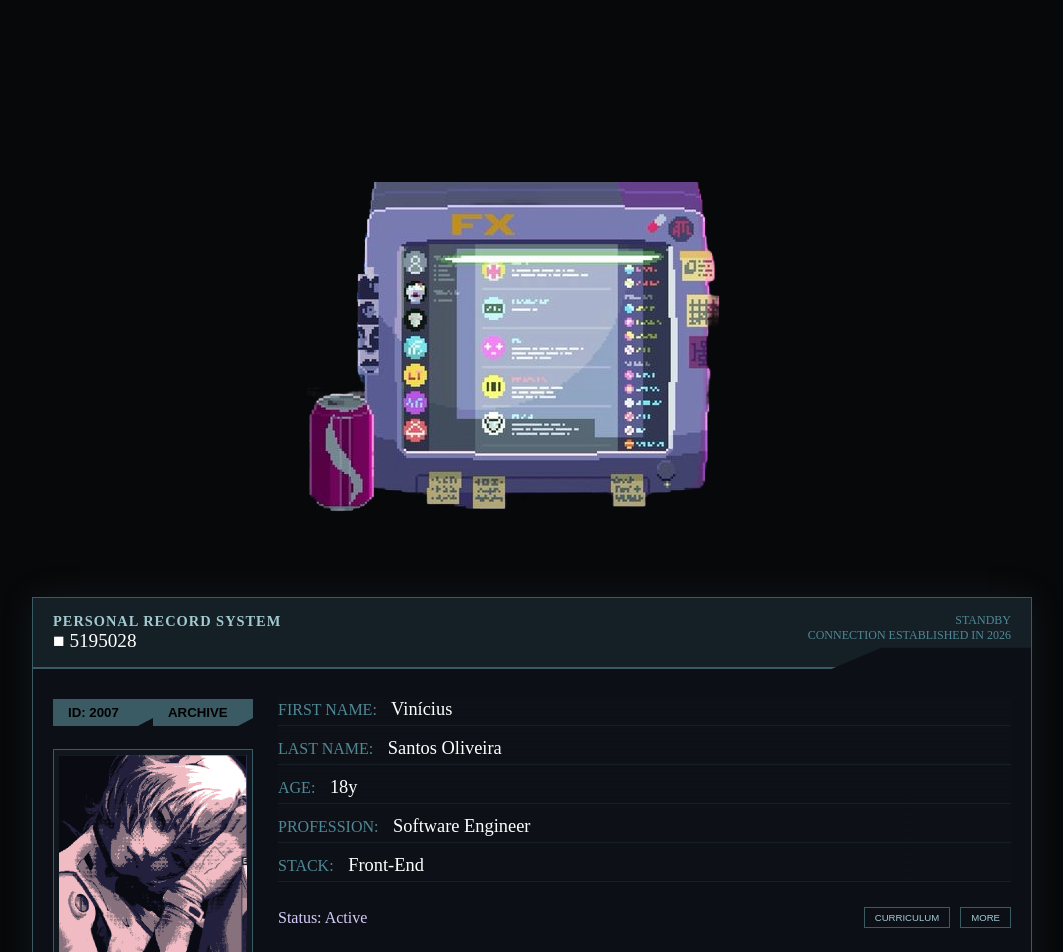
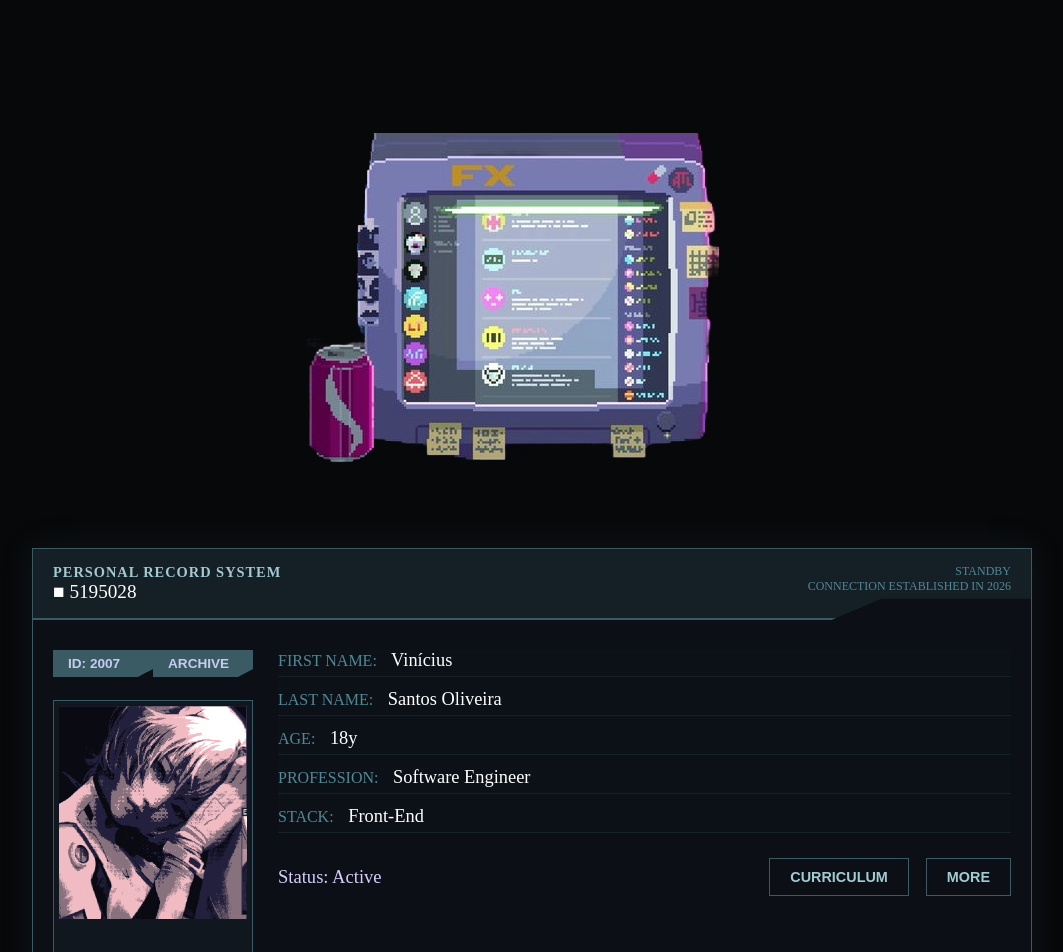
Before and after one commit to SantV7/sant_portfolio, a React (Vite) app: page / in a window 1280 px wide. Shown: the part 980-1932 px from the top of the page, without its empty margins (108-1171 px from the left). Built offline with nearby package versions, Linux system fonts and the light colour scheme; grey boxes are pictures that could not be loaded; a web font is replaced by a local one.

Commit message:
Quando eu acordar faço mais

```diff
--- a/src/components/AboutMe/AboutMe.module.css
+++ b/src/components/AboutMe/AboutMe.module.css
@@ -12,14 +12,14 @@
 }
 
 .apresentation > .old_pc {
-    margin-top: 130px;
+    margin-top: 70px;
     margin-left: -50px;
 }
 
 .gsap_wia {
     font-family: 'Pixelify Sans', sans-serif;
     color: white;
-    font-size: 3.7rem;
+    font-size: 4.3rem;
     text-shadow: 0 0 10px rgba(220, 202, 250, 0.5);
 }
 
@@ -95,11 +95,11 @@
 
 .hud_btn {
     background: #3a5b63;
-    color: #000;
+    color: #c5ccf1;
     border: none;
     font-weight: bold;
     padding: 6px 15px;
-    font-size: 0.83rem;
+    font-size: 0.85rem;
     cursor: pointer;
     margin-bottom: 3px;
     text-align: left;
@@ -141,19 +141,35 @@
 
 .footer_btns {
     display: flex;
-    gap: 10px;
+    gap: 17px;
 }
 
 .hud_btn_sm {
     background: transparent;
     color: #a3c9d1;
+    border-bottom: 3px solid transparent;
+
     border: 1px solid #3a5b63;
-    padding: 4px 10px;
-    font-size: 0.6rem;
+    padding: 10px 20px;
+    font-size: 0.9rem;
     cursor: pointer;
+    transition: ease-in-out 0.1s;
+    font-weight: 550;
+
+}
+
+.hud_btn_sm:hover {
+    background-color: rgb(26, 29, 41);
+    box-shadow: 0px 0px 10px rgba(255, 255, 255, 0.328);
+    border-radius: 4px;
+    border-top-left-radius: 6px;
+    border-bottom: 3px solid white;
+
+
 }
 
 .status_bar {
+    font-size: 1.16rem;
     color: rgb(214, 204, 250);
 }
 
--- a/src/components/AboutMe/AboutMe.tsx
+++ b/src/components/AboutMe/AboutMe.tsx
@@ -108,7 +108,7 @@ const AboutMe = () => {
                    <button onClick={() => setCurriculumActive(true)} className={styles.hud_btn_sm}>CURRICULUM</button>
                    <button onClick={() => setSeeMore(true)} className={styles.hud_btn_sm}>MORE</button>
                    { seeMore && (
-                    <button onClick={() => setSeeMore(false)} className={styles.hud_btn_sm}>CLOSE</button>
+                    <button onClick={() => setSeeMore(false)} className={styles.hud_btn_sm}>CLOSE MORE INFO</button>
                    )}
 
                 </div>
@@ -116,8 +116,10 @@ const AboutMe = () => {
 
                 { curriculumActive && (
                   <div>
-                    <button>Download</button>
-                    <button>See Curriculum here</button>
+                    <button className={styles.hud_btn_sm}>Download</button>
+                    <button className={styles.hud_btn_sm}>Show</button>
+                     <br />
+                    <button onClick={() => setCurriculumActive(false)} className={styles.hud_btn_sm}>CLOSE CURRICULUM</button>
                   </div>
                 )
                 }
--- a/src/components/Wellcome/wellcome.module.css
+++ b/src/components/Wellcome/wellcome.module.css
@@ -127,7 +127,7 @@
 .main_navbar a {
     color: white;
     text-decoration: none;
-    font-size: 1.2rem;
+    font-size: 1.4rem;
     padding: 10px 20px;
     width: 33%;
     transition: 0.23s;
```
Also changed, not shown: 1 other file (tests, documents, lock files or other folders).
